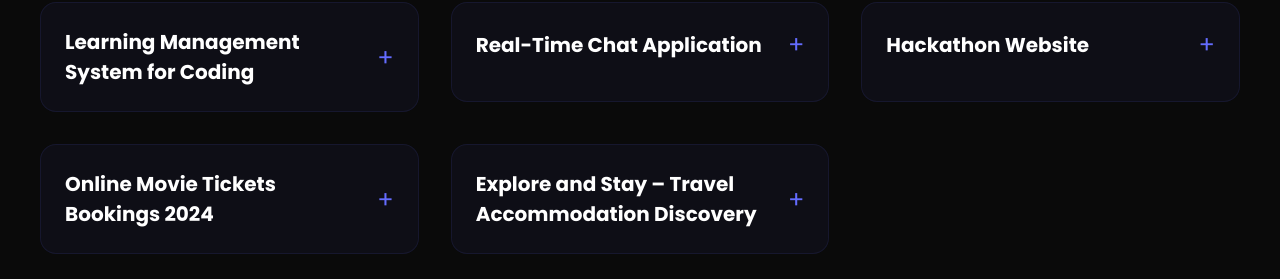
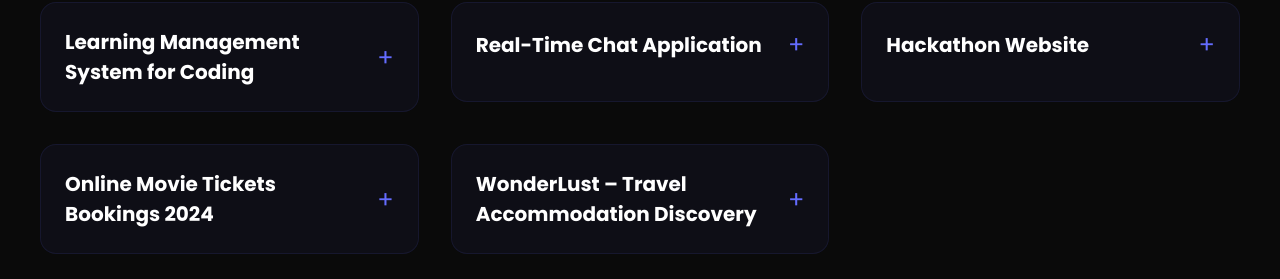
Before and after one commit to Madhavrj12/My-Portfolio, a React (Vite) app: page / in a window 1280 px wide. Shown: the part 1826-2105 px from the top of the page. Built offline with nearby package versions, Linux system fonts and the light colour scheme.

Commit message:
Update App.jsx

```diff
--- a/src/App.jsx
+++ b/src/App.jsx
@@ -262,12 +262,12 @@ function App() {
                 onClick={() => toggleProject(5)}
               >
                 <div className="project-header">
-                <h3>Explore and Stay – Travel Accommodation Discovery</h3>
+                <h3>WonderLust – Travel Accommodation Discovery</h3>
                 <span className="expand-icon">{expandedProject === 5 ? '−' : '+'}</span>
                 </div>
                 {expandedProject === 5 && (
                   <div className="project-details">
-                    <p>Tech Stack: HTML, CSS, Node.js, Express.js, MongoDB, Multer</p>
+                    <p>Tech Stack: HTML, CSS, Node.js, Express.js, MongoDB, Multer, Cloudinary</p>
                     <ul>
                       <li>Developed a full-stack accommodation discovery platform inspired by Airbnb</li>
                       <li>Implemented image upload functionality using Multer for property listings</li>
@@ -276,8 +276,8 @@ function App() {
                       <li>Enabled dynamic rendering of listings by categories like apartments, villas, and shared spaces</li>
                     </ul>
                    <div className="project-links">
-                     <a href="#" className="btn small">View Demo</a>
-                    <a href="#" className="btn small">Source Code</a>
+                     <a href="https://wanderlust-3-t15z.onrender.com" className="btn small">View Demo</a>
+                    <a href="https://github.com/Madhavrj12/wanderlust" className="btn small">Source Code</a>
                     </div>
                   </div>
                 )}
```
